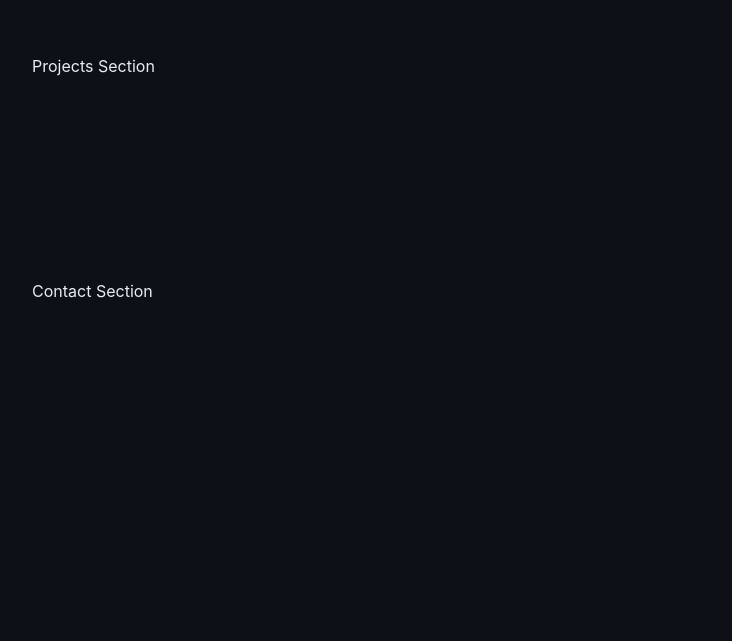
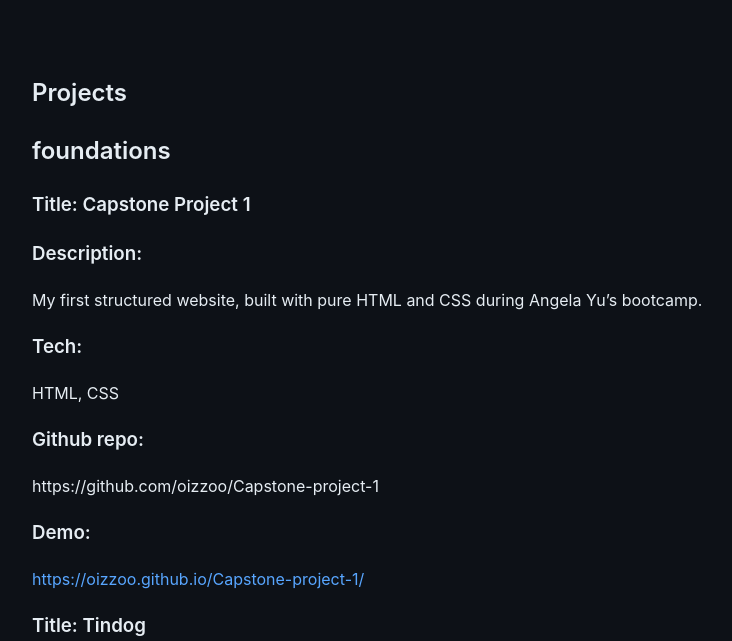
Before and after one commit to oizzoo/oizzoo.github.io, a React app: page / in a window 1280 px wide. Shown: the part 1297-1938 px from the top of the page, without its empty margins (108-840 px from the left). Before the commit the page ends 1702 px from the top, so only its background shows below. Built offline with nearby package versions, Linux system fonts and the light colour scheme; the HTML template or start-up script is replaced by a standard one.

Commit message:
feat: render projects from data with categories, titles, desc, tech, github, demo links

```diff
--- a/src/components/navbar/Navbar.jsx
+++ b/src/components/navbar/Navbar.jsx
@@ -3,7 +3,7 @@ import "./Navbar.css";
 function Navbar() {
   return (
     <nav className="nav">
-      <h2 className="logo">Portfolio</h2>
+      <h2 className="logo">Oizzoo's Portfolio</h2>
       <ul className="links">
         <li><a href="#about">About</a></li>
         <li><a href="#projects">Projects</a></li>
--- a/src/components/projects/Projects.jsx
+++ b/src/components/projects/Projects.jsx
@@ -1,5 +1,33 @@
 import React from 'react';
+import projectsData from '../../data/Projects';
+
 function Projects() {
-  return <section>Projects Section</section>;
+  return (
+    <section id="projects" className="projects">
+      <div className="projects-container">
+        <h2>Projects</h2>
+        {Object.keys(projectsData).map((category, index) => {
+          return (
+            <>
+            <h2 key={index}>{category}</h2>
+             {projectsData[category].map((item, i) => (
+               <React.Fragment key={i}>
+              <h3>Title: {item.title}</h3>
+              <h3>Description:</h3>
+              <p>{item.desc}</p>
+              <h3>Tech:</h3>
+              <p>{item.tech.join(', ')}</p>
+              <h3>Github repo:</h3>
+              <p>{item.github}</p>
+              {item.demo && (<><h3>Demo:</h3><p><a href={item.demo} target="_blank" rel="noopener noreferrer">{item.demo}</a></p></>)}
+              </React.Fragment>
+            ))}
+            </>
+            )
+          })}
+      </div>
+    </section>
+  )
 }
+
 export default Projects;
```
